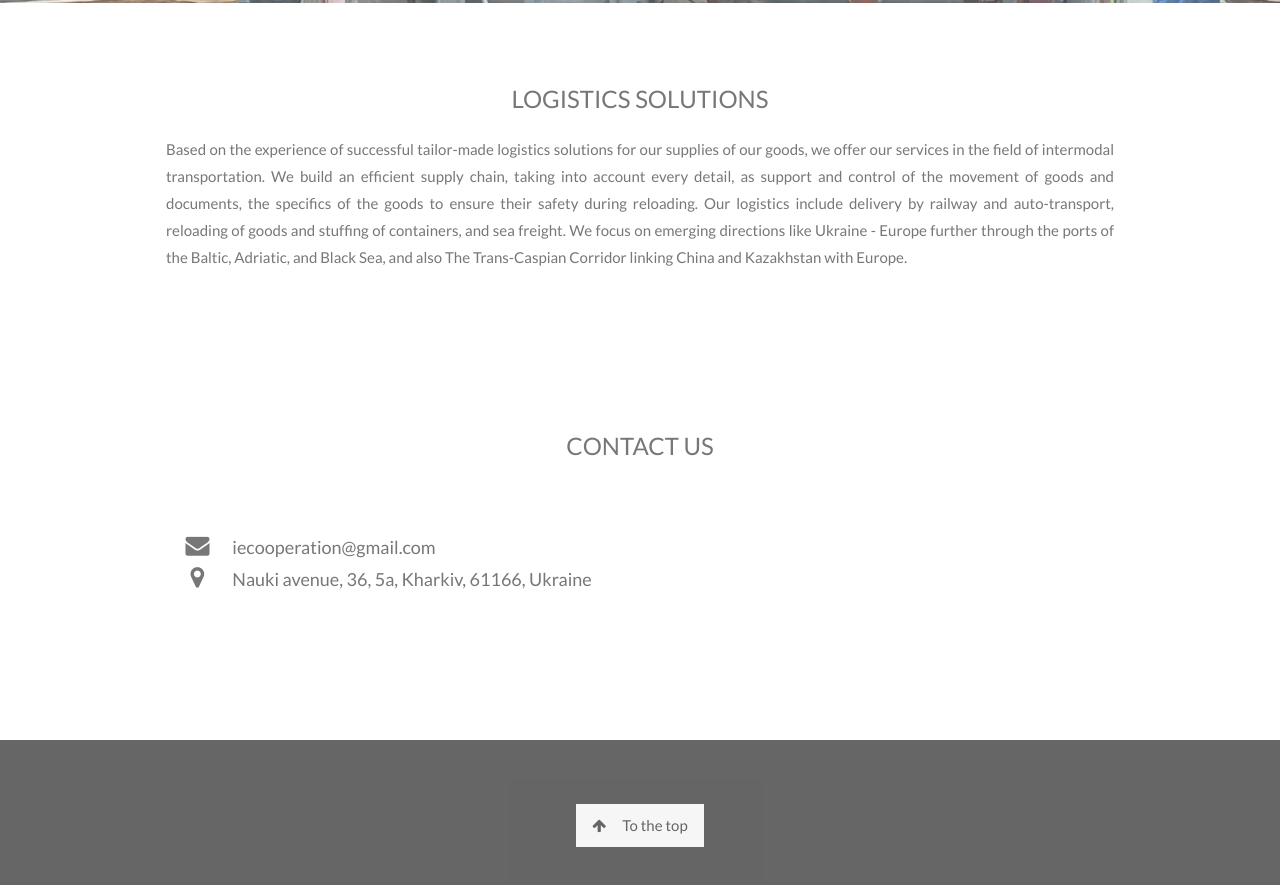
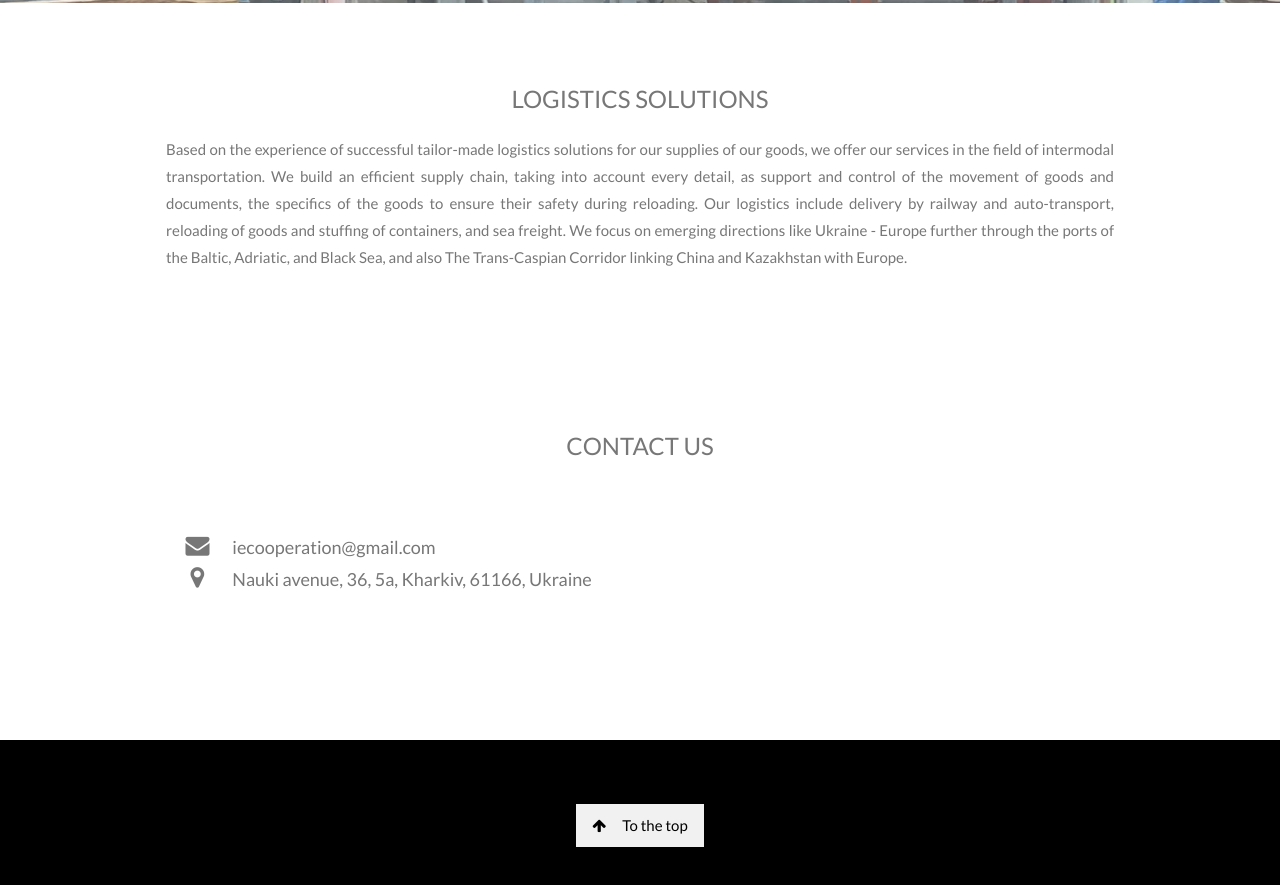
Before and after one commit to fdvvdf/fdvvdf.githiub.io, a plain HTML site: page index.html in a window 1280 px wide. Shown: the part 2016-2901 px from the top of the page. Drawn offline with Linux system fonts and the light colour scheme.

Commit message:
Update index.html

```diff
--- a/index.html
+++ b/index.html
@@ -162,7 +162,7 @@ body, html {
 </div>
 
 <!-- Footer -->
-<footer class="w3-center w3-black w3-padding-64 w3-opacity w3-hover-opacity-off">
+<footer class="w3-center w3-black w3-padding-64  w3-hover-opacity-off">
   <a href="#home" class="w3-button w3-light-grey"><i class="fa fa-arrow-up w3-margin-right"></i>To the top</a>
   <div class="w3-xlarge w3-section">
 
```
